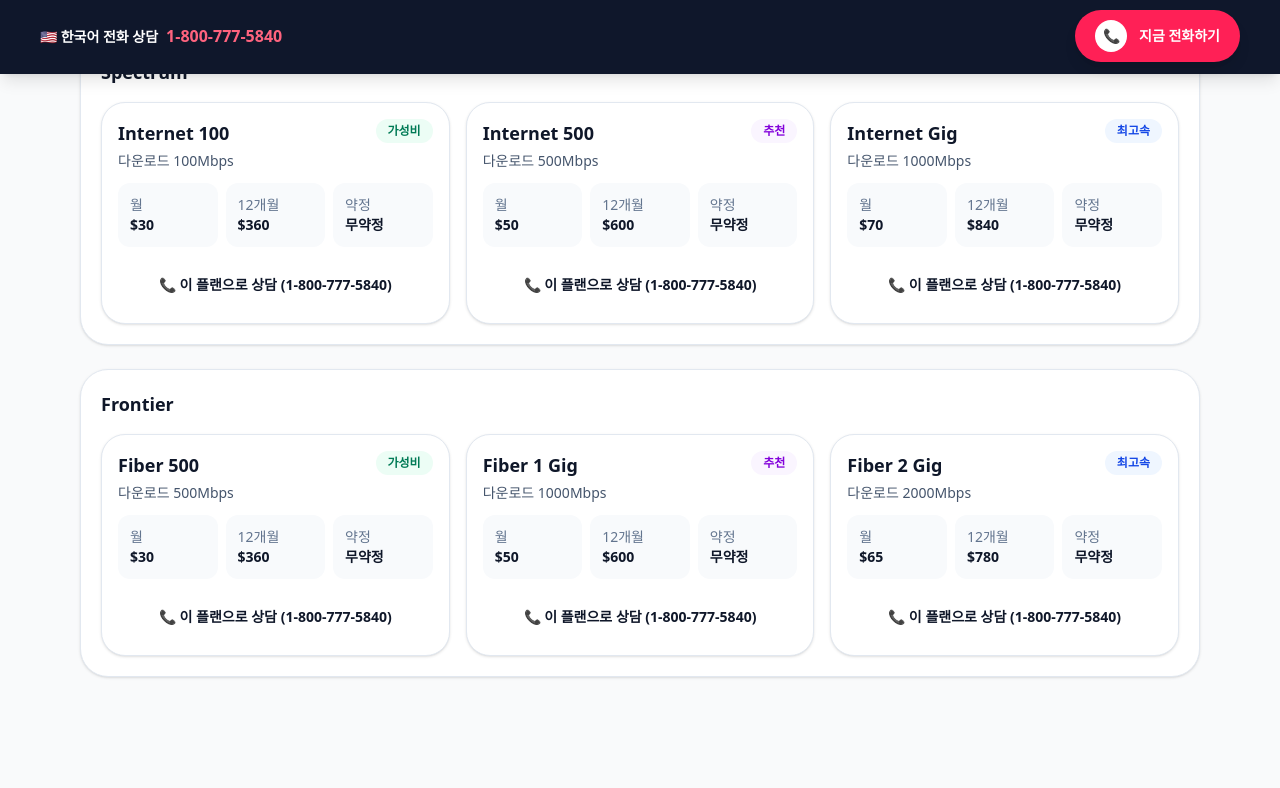
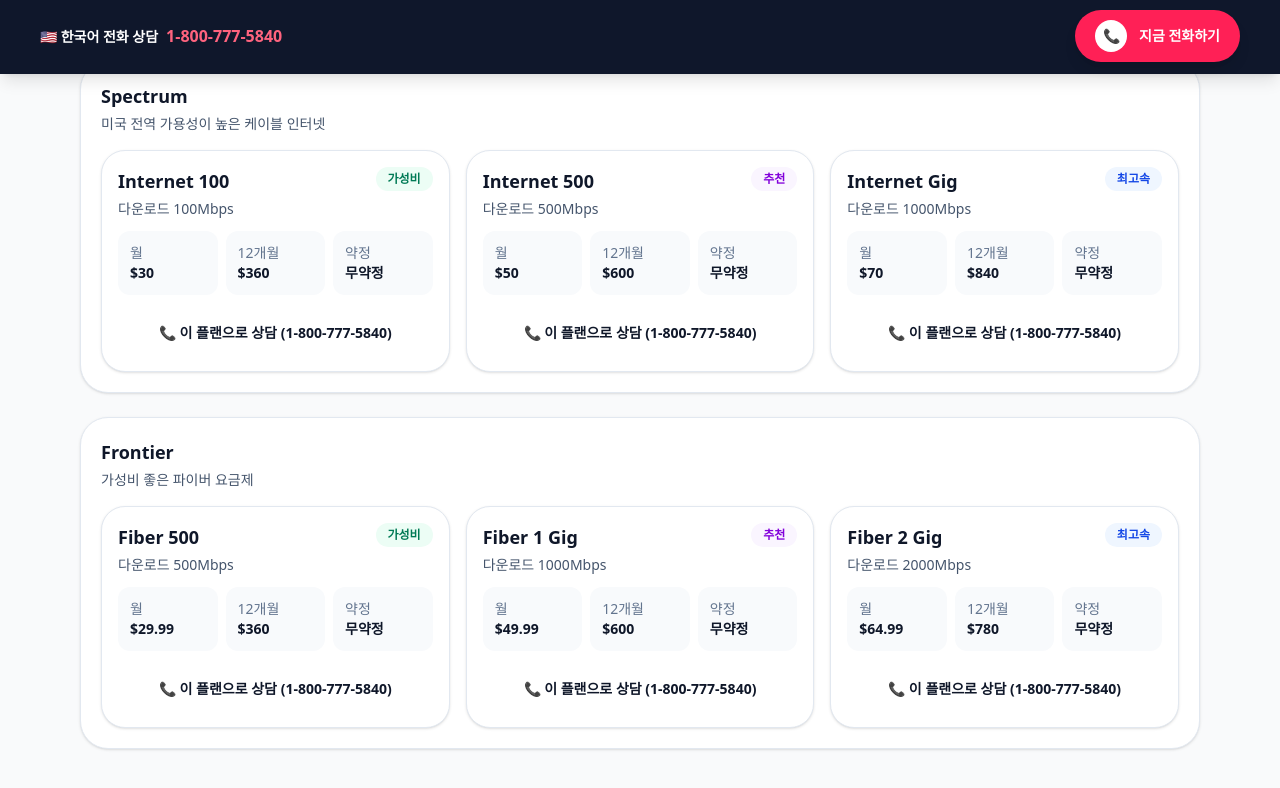
Before and after one commit to mscominc-code/cablekorea-today, a Next.js app: page /compare in a window 1280 px wide. Shown: the part 726-1514 px from the top of the page. Before the commit the page ends 1459 px from the top, so only its background shows below. Built offline with nearby package versions, Linux system fonts and the light colour scheme.

Commit message:
fix: price format util + compare page

```diff
--- a/app/compare/CompareClient.tsx
+++ b/app/compare/CompareClient.tsx
@@ -14,6 +14,9 @@
 
 function money12(plan: Plan, includeHidden: boolean) {
   return includeHidden ? calc12moTotal(plan) : plan.promoPrice * 12;
+}
+function fmtPrice(n: number) {
+  return n % 1 === 0 ? n.toFixed(0) : n.toFixed(2);
 }
 
 function getPlanRoles(list: Plan[], includeHidden: boolean) {
@@ -119,7 +122,11 @@
             <h2 className="text-lg font-extrabold text-ckNavy">
               {carrier.name}
             </h2>
-
+            <p className="mt-1 text-sm text-slate-600">
+             {carrier.id === "att" && "업로드 속도가 빠른 광랜(Fiber) 중심 요금제"}
+             {carrier.id === "spectrum" && "미국 전역 가용성이 높은 케이블 인터넷"}
+              {carrier.id === "frontier" && "가성비 좋은 파이버 요금제"}
+            </p>
             <div className="mt-4 grid gap-4 md:grid-cols-3">
               {list.map((p) => {
                 const total12 = money12(p, includeHidden);
@@ -154,7 +161,7 @@
                       <div className="rounded-xl bg-slate-50 p-3">
                         <div className="text-slate-500">월</div>
                         <div className="font-extrabold">
-                          ${p.promoPrice.toFixed(0)}
+                          ${fmtPrice(p.promoPrice)}
                         </div>
                       </div>
                       <div className="rounded-xl bg-slate-50 p-3">
```
